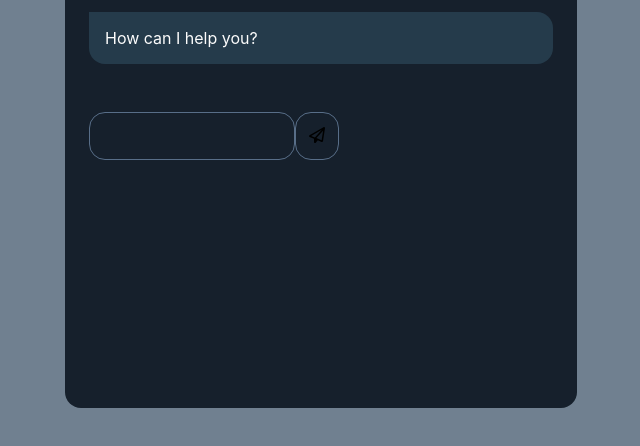
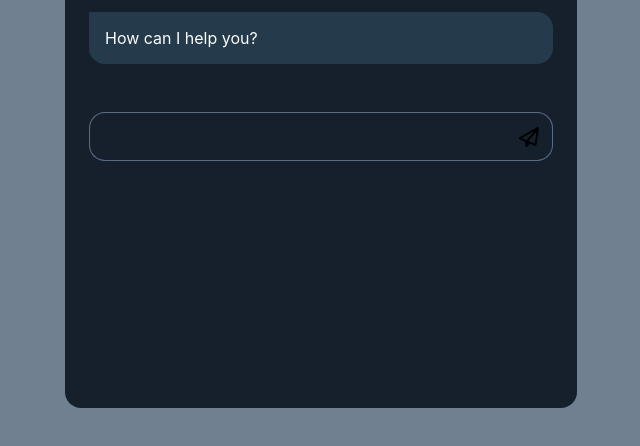
Before and after one commit to aam198/quick-chatbot-gpt, a plain HTML site: page index.html in a window 1280 px wide. Shown: the part 272-718 px from the top of the page, without its empty margins (319-959 px from the left). Drawn offline with Linux system fonts and the light colour scheme.

Commit message:
Style add to conversation box & send button

```diff
--- a/styles/main.css
+++ b/styles/main.css
@@ -110,3 +110,22 @@ input[type="text"], button {
   border-radius: 1rem;
   padding: 1em;
 }
+
+input[type="text"]{
+  color: #fcfcfc;
+  width: 100%;
+  border-right: 0;
+  border-top-right-radius: 0;
+  border-bottom-right-radius: 0;
+}
+
+button{
+  border-left: 0;
+  border-top-left-radius: 0;
+  border-bottom-left-radius: 0;
+}
+
+.send-btn-icon {
+  width: 20px;
+  display: block;
+}
```
